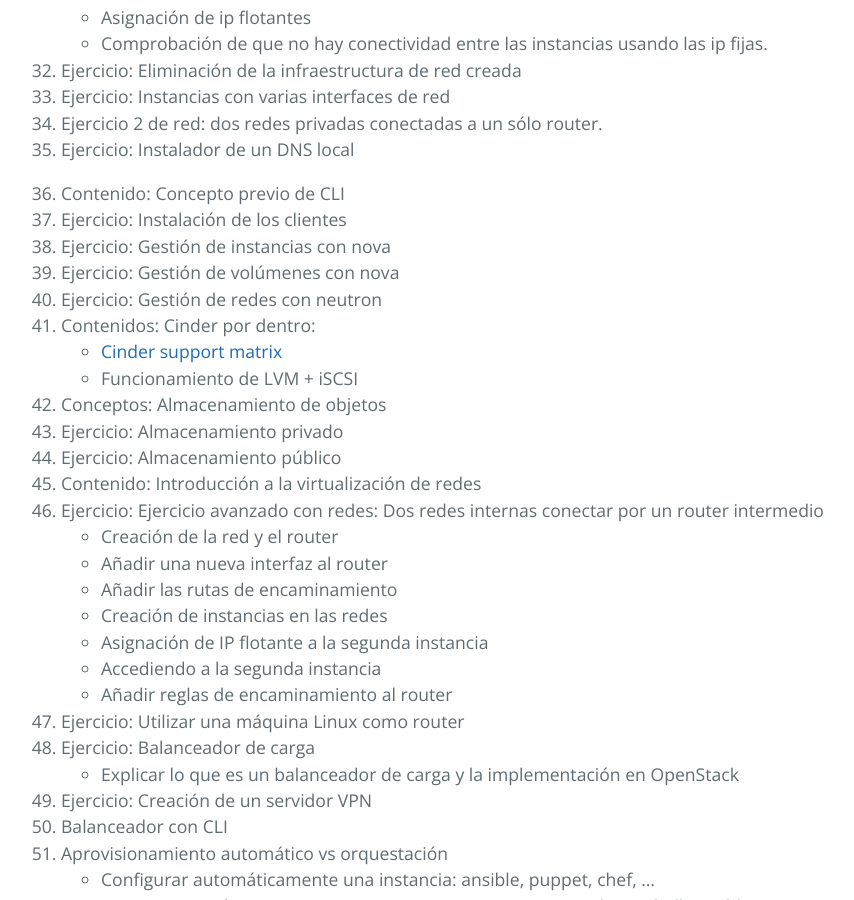
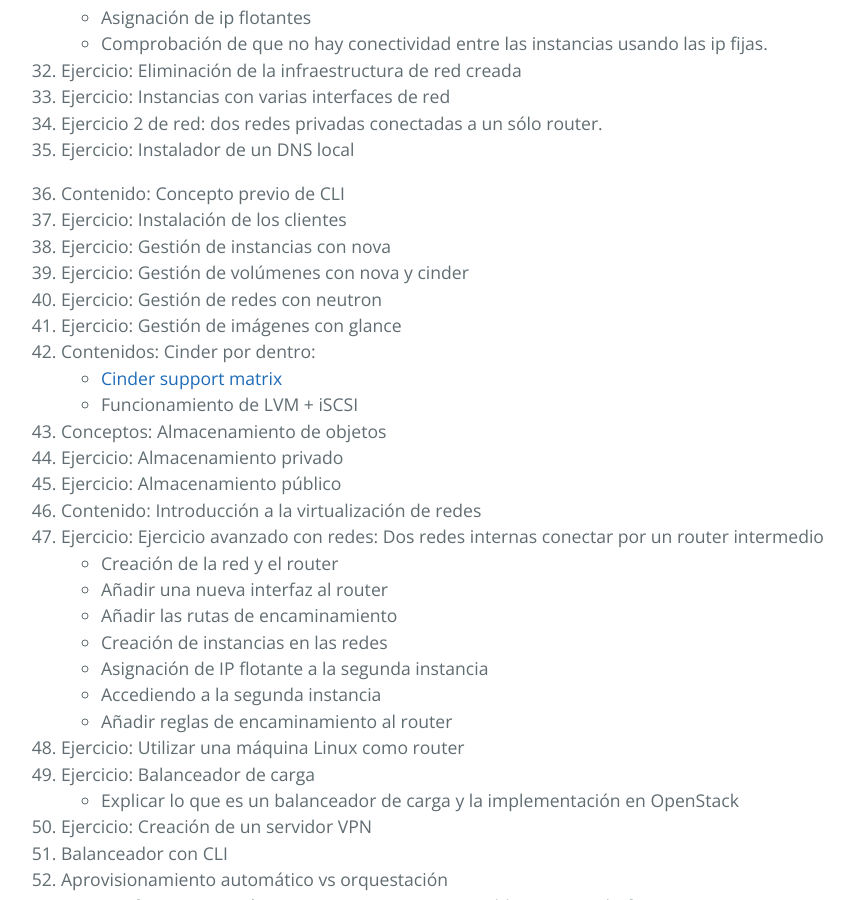
Before and after one commit to iesgn/ow1, a Jekyll site: the page built from curso/sesion.md, in a window 1280 px wide and 900 px high, scrolled down 3424 px. Shown: the whole window, without its empty margins (203-1057 px from the left). Built offline with Jekyll 4.4.1, drawn with Linux system fonts in a browser that asks for light colours.

Commit message:
Modificación

```diff
--- a/curso/sesion.md
+++ b/curso/sesion.md
@@ -103,8 +103,9 @@ tittle: Sesiones online
 1. Contenido: Concepto previo de CLI
 1. Ejercicio: Instalación de los clientes
 1. Ejercicio: Gestión de instancias con nova
-1. Ejercicio: Gestión de volúmenes con nova
+1. Ejercicio: Gestión de volúmenes con nova y cinder
 1. Ejercicio: Gestión de redes con neutron
+1. Ejercicio: Gestión de imágenes con glance
 1. Contenidos: Cinder por dentro:
  * [Cinder support matrix](https://wiki.openstack.org/wiki/CinderSupportMatrix)
  * Funcionamiento de LVM + iSCSI
```
